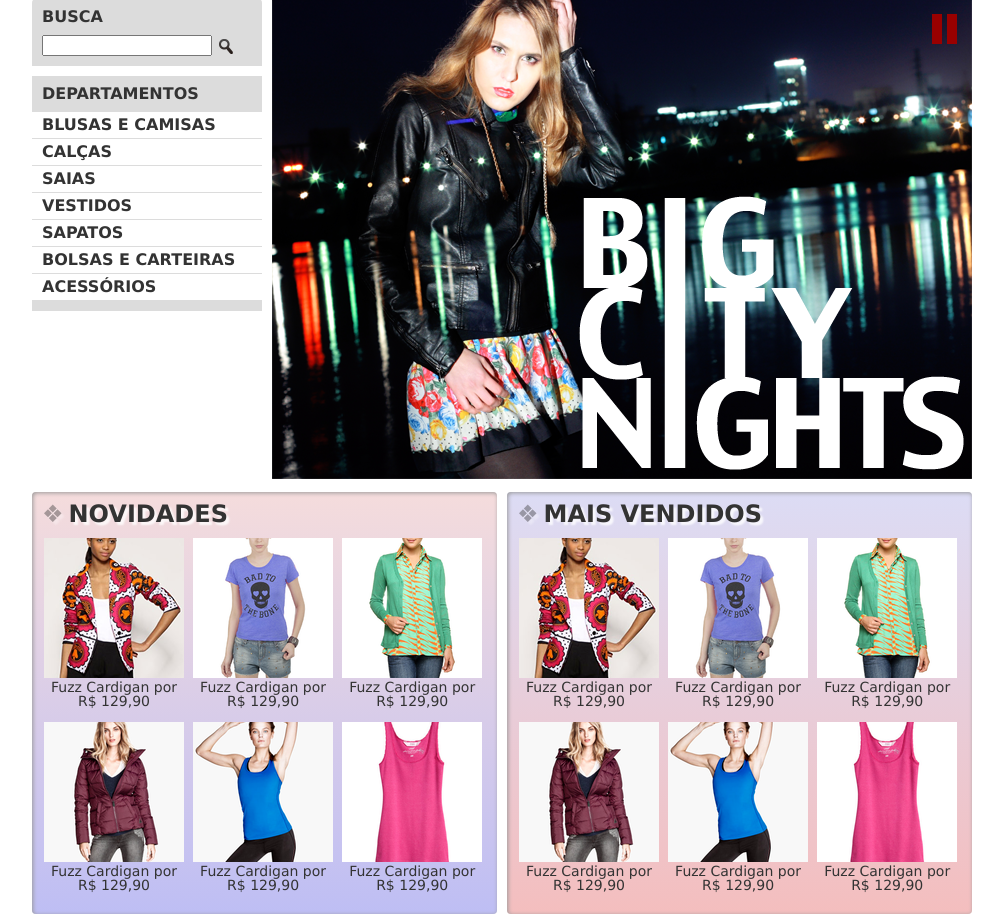
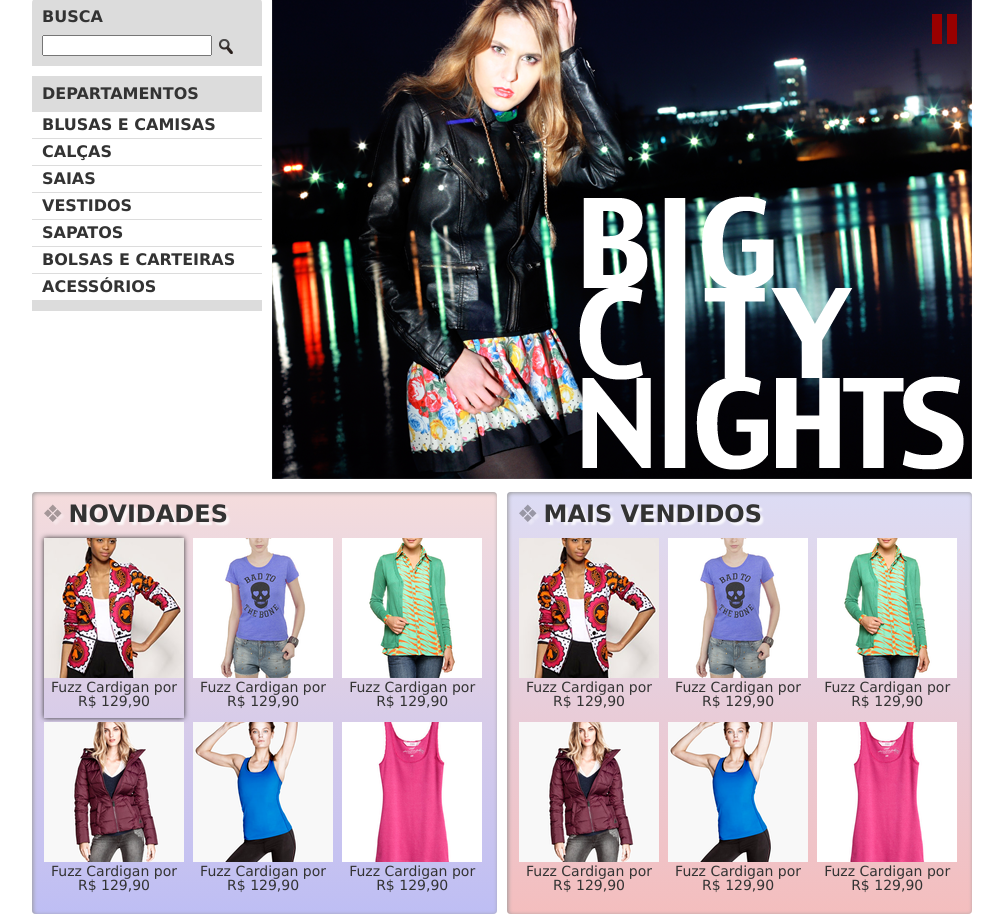
Before and after one commit to wilsonsf/Caelum-WD43, a PHP site: page / in a window 1280 px wide, with the pointer over the restyled element. Shown: the part 99-1019 px from the top of the page, without its empty margins (138-1141 px from the left). Run offline with PHP 8.4, Linux system fonts and the light colour scheme.

Commit message:
6.16- Adicionada transição para itens da vitrine

```diff
--- a/css/estilos.css
+++ b/css/estilos.css
@@ -157,6 +157,22 @@ footer .container {
   padding-bottom: 10px;
   vertical-align: top;
 }
+.painel li:hover {
+  /*
+  -webkit-box-shadow:
+     -moz-box-shadow:
+      -ms-box-shadow:
+       -o-box-shadow:
+  */
+          box-shadow: 0 0 5px #333;
+  -webkit-transition: box-shadow 0.7s;
+  /*
+     -moz-transition:
+      -ms-transition:
+       -o-transition:
+  */
+          transition: box-shadow 0.7s;
+}
 .novidades {
   float: left;
   background-color: #F5DCDC;
```
